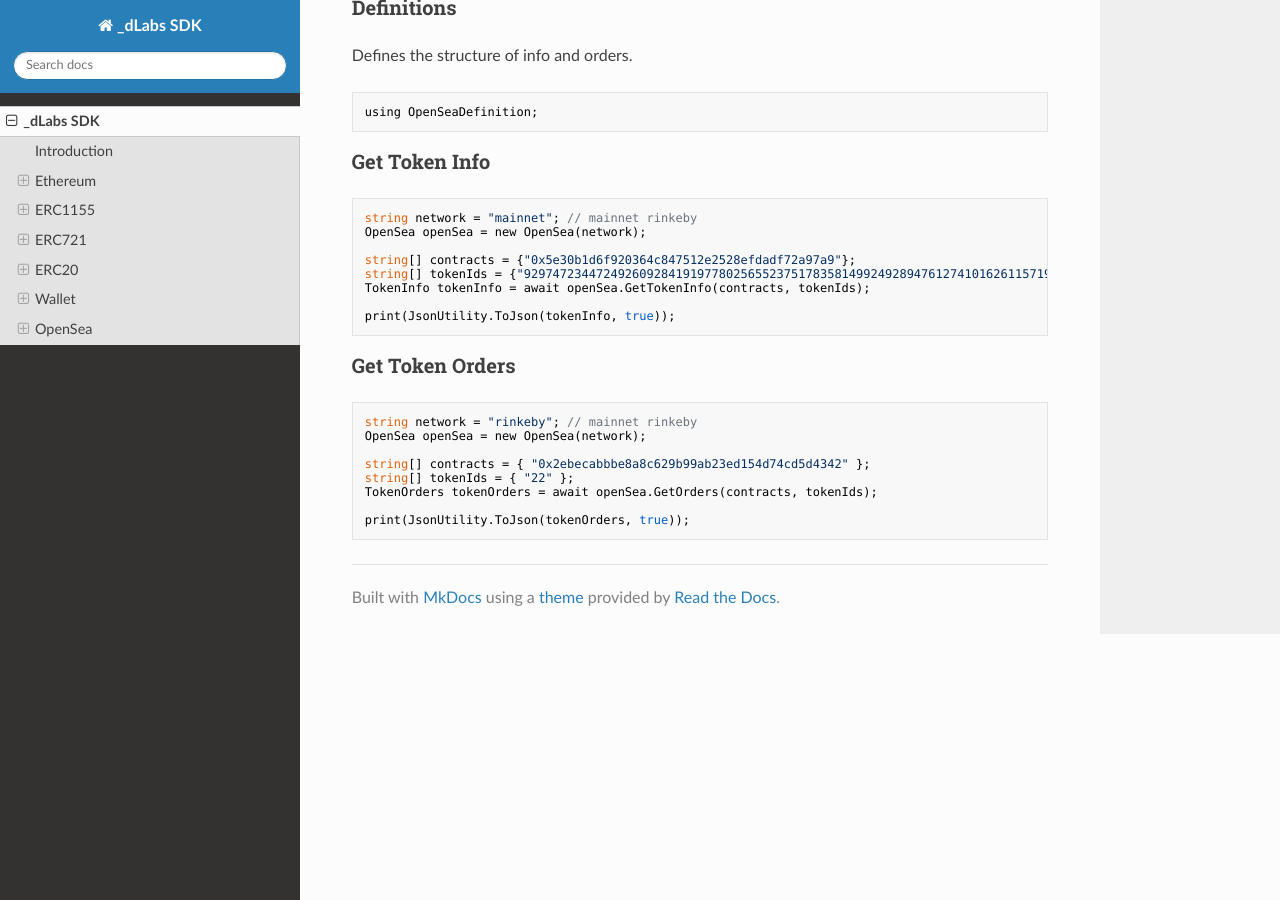
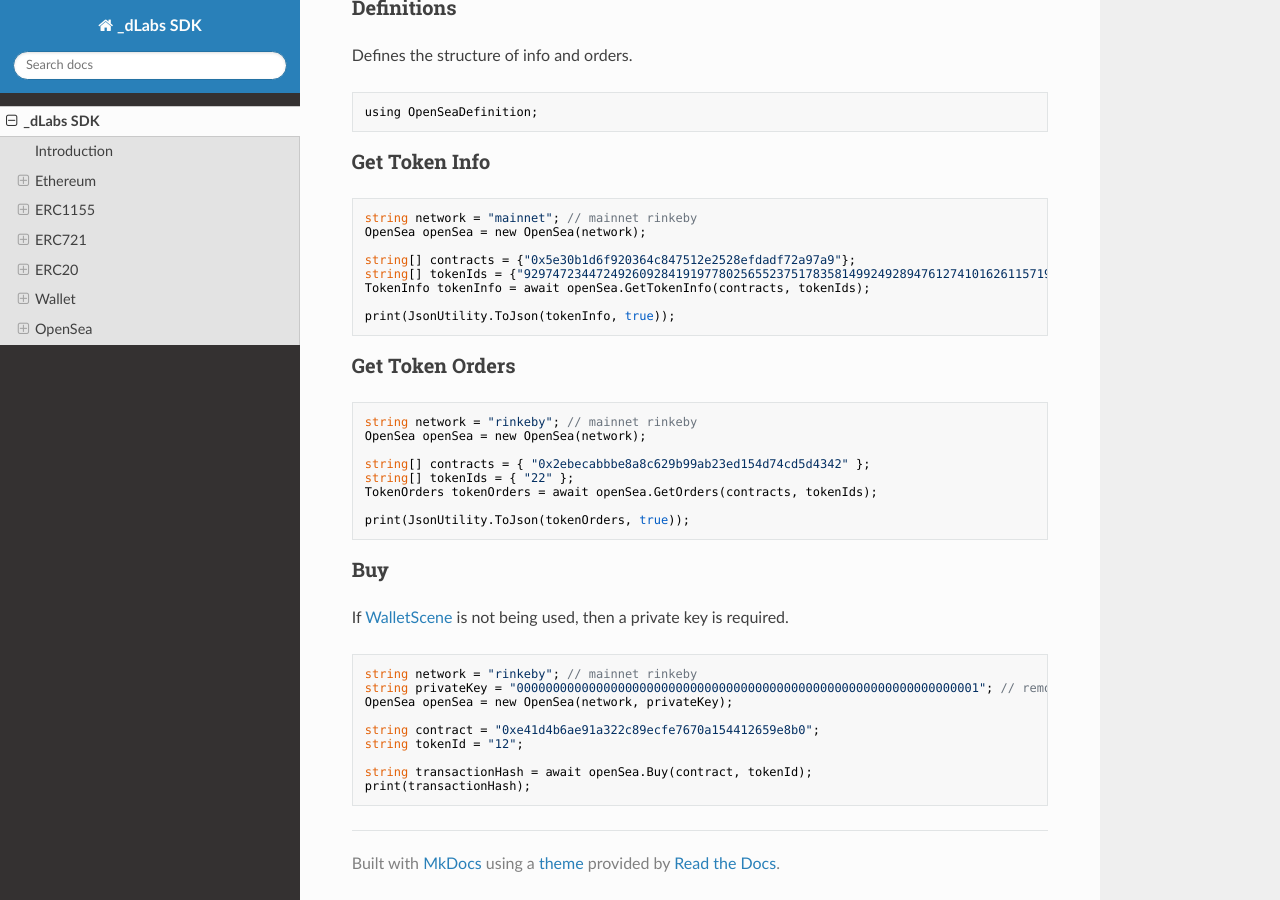
Before and after one commit to underscoredLabs/website-docs-dLabs, an MkDocs documentation site: the page built from docs/index.md, in a window 1280 px wide and 900 px high, scrolled down 6463 px. Built offline with MkDocs 1.6.1, drawn with Linux system fonts in a browser that asks for light colours; nearby versions of some CDN libraries.

Commit message:
opensea.buy

````diff
--- a/docs/index.md
+++ b/docs/index.md
@@ -371,3 +371,19 @@
 
 print(JsonUtility.ToJson(tokenOrders, true));
 ```
+
+### Buy
+
+If [WalletScene](#walletscene) is not being used, then a private key is required.
+
+```c#
+string network = "rinkeby"; // mainnet rinkeby
+string privateKey = "0000000000000000000000000000000000000000000000000000000000000001"; // remove if using WalletScene
+OpenSea openSea = new OpenSea(network, privateKey);
+
+string contract = "0xe41d4b6ae91a322c89ecfe7670a154412659e8b0";
+string tokenId = "12";
+
+string transactionHash = await openSea.Buy(contract, tokenId);
+print(transactionHash);
+```
````
